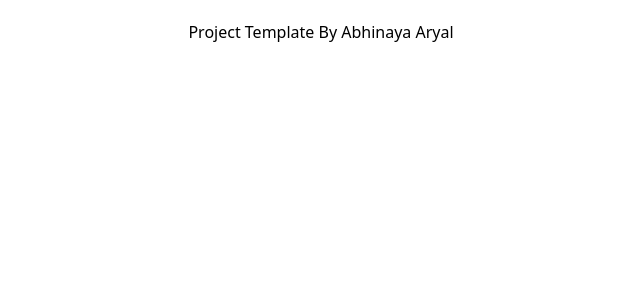
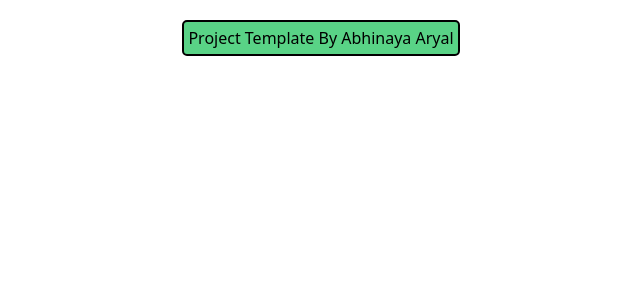
Before and after one commit to abhinaya-aryal/twitter-clone, a Next.js app: page / in a window 1280 px wide. Shown: the top 300 px of the page, without its empty margins (319-959 px from the left). Built offline with nearby package versions, Linux system fonts and the light colour scheme.

Commit message:
Next+Typescript+Tailwind

```diff
--- a/pages/index.tsx
+++ b/pages/index.tsx
@@ -2,7 +2,7 @@ import type { NextPage } from "next";
 
 const Home: NextPage = () => {
   return (
-    <div className="text-1.6 w-max mx-auto my-2">
+    <div className="text-1.6 w-max mx-auto my-2 bg-green-500/75 p-0.4 rounded-lg border-2 border-solid border-black cursor-pointer">
       Project Template By Abhinaya Aryal
     </div>
   );
```
Also changed, not shown: tsconfig.json (+7 -1 lines).
